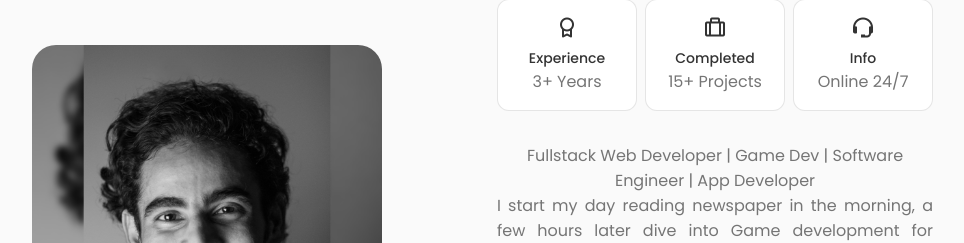
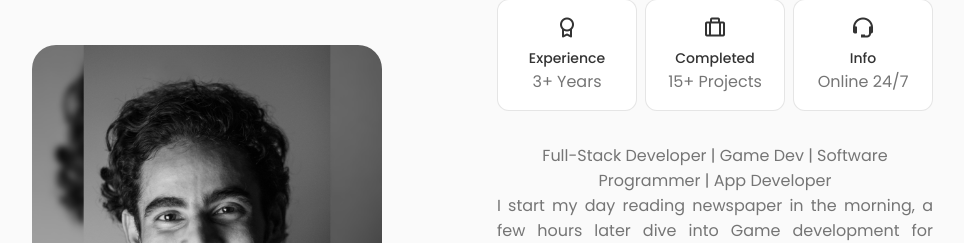
Before and after one commit to CERTIFIED2003/my_insights, a React (Create React App) app: page / in a window 1280 px wide. Shown: the part 1057-1300 px from the top of the page, without its empty margins (175-1139 px from the left). Built offline with nearby package versions, Linux system fonts and the light colour scheme; the HTML template or start-up script is replaced by a standard one.

Commit message:
Updated my Resume

```diff
--- a/src/components/about/About.jsx
+++ b/src/components/about/About.jsx
@@ -1,6 +1,6 @@
 import "./about.css";
 import AboutImg from "../../assets/about.jpg";
-import ResumePdf from "../../assets/Shubham-Resume.pdf";
+import ResumePdf from "../../assets/Resume-Shubham-Lal.pdf";
 import FilesSVG from "../../assets/files.svg";
 import Info from "./Info";
 
@@ -13,13 +13,13 @@ export default function About() {
             <div className="about__container container grid">
                 <img src={AboutImg} alt="Shubham-Second" className="about__img" />
                 <p className="about__hobby">
-                    Full Stack Web Developer | Game Dev | Software Engineer | App Developer
+                    Full-Stack Developer | Game Dev | Software Programmer | App Developer
                 </p>
                 <div className="about__data">
                     <Info />
 
                     <p className="about__description">
-                        <span className="about__hobbies">Fullstack Web Developer | Game Dev | Software Engineer | App Developer</span>
+                        <span className="about__hobbies">Full-Stack Developer | Game Dev | Software Programmer | App Developer</span>
                         <span>I start my day reading newspaper in the morning, a few hours later dive into Game development for couple of hours and work on Websites all day along.</span>
                         At night, I practise some problems on Leetcode and Codeforces on the topics related to Data Structure and work out on some algorithm.
                     </p>
```
Also changed, not shown: 2 other files (tests, documents, lock files or other folders).
